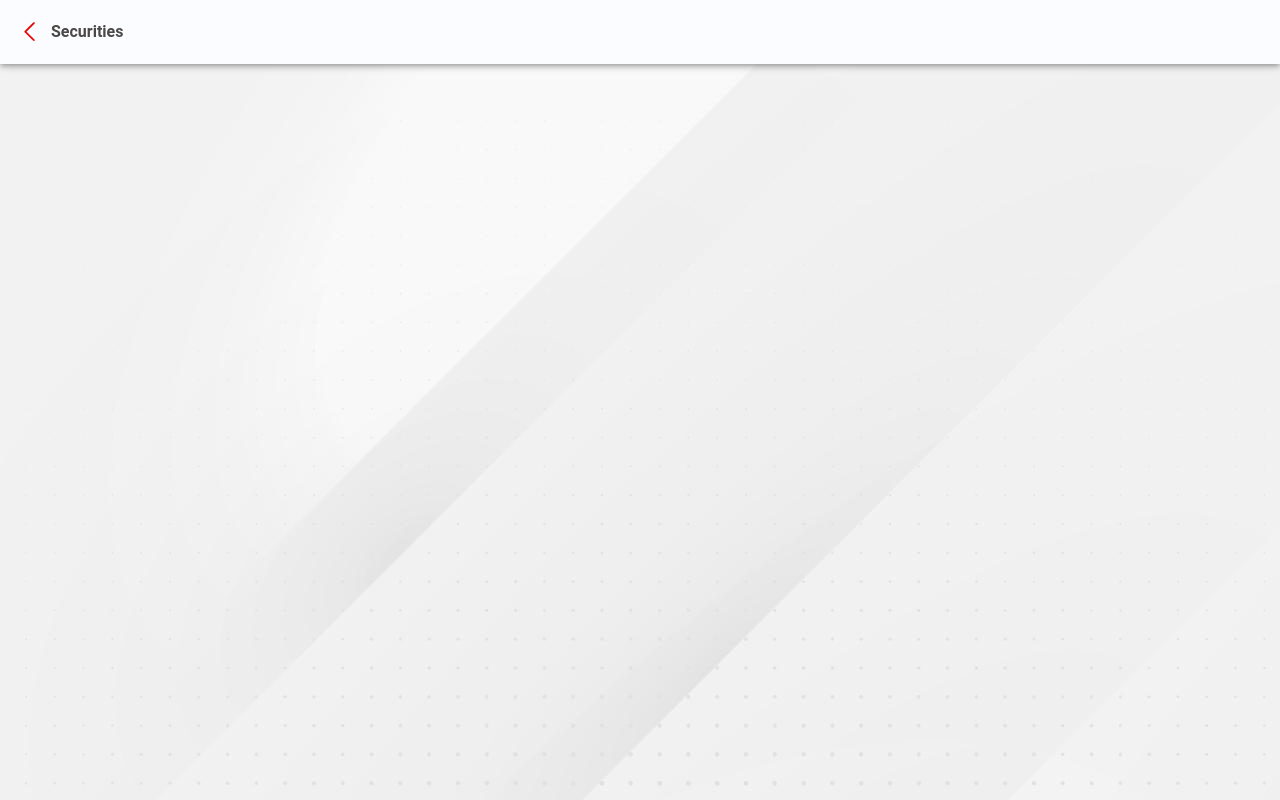
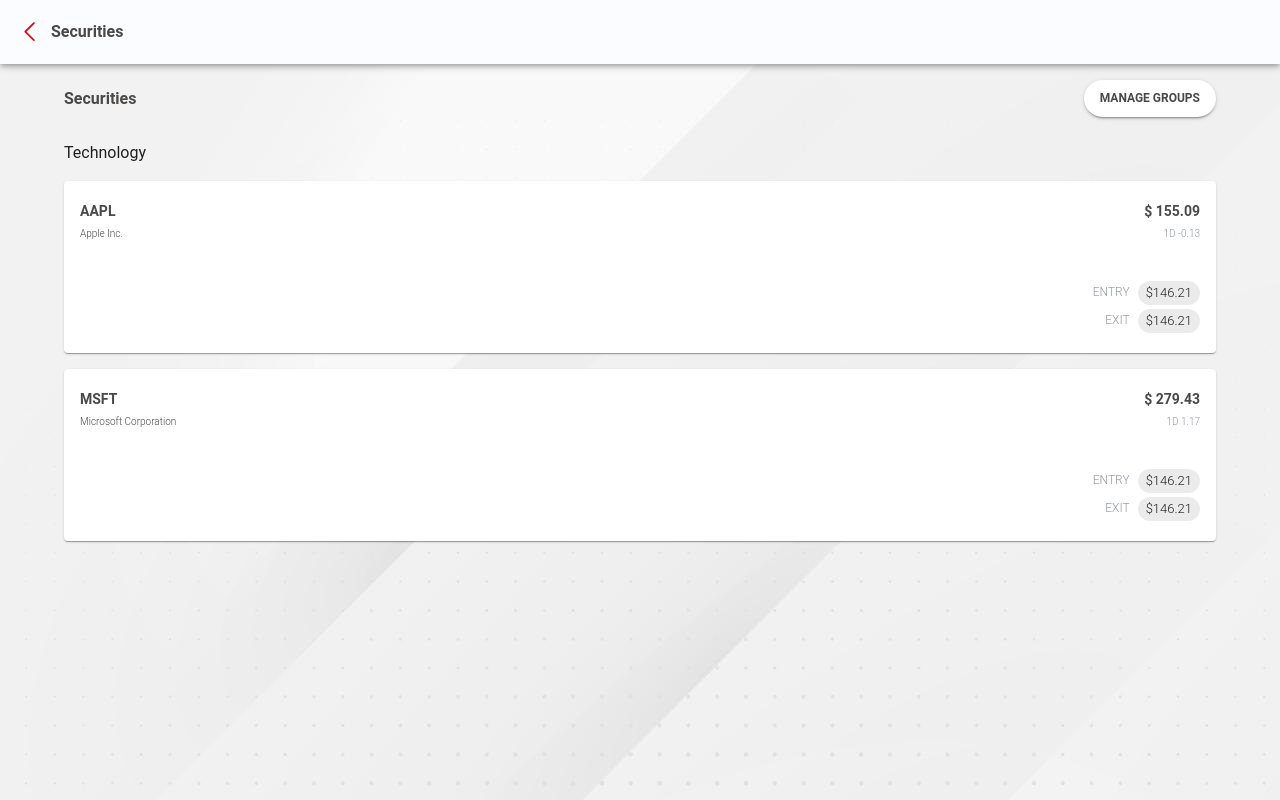
Before and after one commit to evelynpehty/IS484-IS-Project-Experience, a React (Create React App) app in the folder frontend/: page /view-watchlist in a window 1280 px wide. Built offline with nearby package versions, Linux system fonts and the light colour scheme.

Commit message:
view-watchlist.js

```diff
--- a/frontend/src/pages/Securities_Module/securities-summary.js
+++ b/frontend/src/pages/Securities_Module/securities-summary.js
@@ -6,7 +6,7 @@
 
 // MUI Components
 import Grid from '@mui/material/Unstable_Grid2';
-import { Container, Box, Typography, Card, CardContent, useTheme, Paper, Chip, Button } from "@mui/material";
+import { Container, Box, Typography, Card, CardContent, useTheme, Paper, Chip, Button} from "@mui/material";
 
 // Customised Components
 import MainAppBar from "../../components/MainAppBar";
@@ -213,6 +213,74 @@
                         </>
                     )
                 })}
+
+                <Card style={ styles.card2 }>
+                    {/* ### temporary add a Link to see the view-stock-details.js layout*/}
+                    <Link to="/view-stock-details"/>
+                    <CardContent>
+                        <Grid container direction="row" justifyContent="space-between" alignItems="center">
+                            <Typography variant="p" sx={{ fontSize: 16, fontWeight:"bold" }} color={ theme.palette.secondary.main }>
+                                AAPL
+                                <Typography variant="p" sx={{ fontSize: 12, fontWeight:"regular", ml: 2 }}>
+                                    Apple Inc.
+                                </Typography>
+                            </Typography>
+
+                            <Typography variant="p" sx={{ fontSize: 12 }} textAlign="end" color="#9197A4">
+                                Qty 30
+                                <Typography variant="p" sx={{ fontSize: 12, fontWeight:"regular", ml: 2 }} color={ styles.positive }>
+                                    <ArrowUpIcon />
+                                    175.18
+                                </Typography>
+                            </Typography>
+
+                        </Grid>
+                        <Grid container direction="row" justifyContent="space-between" alignItems="center">
+                            <Typography variant="p" sx={{ fontSize: 14 }} color={ theme.palette.secondary.main }>
+                                US$155.09
+                                <Typography variant="p" sx={{ fontSize: 12, fontWeight:"regular", ml: 2 }} color={ styles.negative } >
+                                    -0.13%
+                                </Typography>
+                            </Typography>
+                            <Typography sx={{ fontSize: 16, fontWeight:"bold" }} textAlign="end" color="#4B4948">
+                                SGD $6,234.62
+                            </Typography>
+                        </Grid>
+                    </CardContent>
+                </Card>
+
+                <Card style={ styles.card2 }>
+                    <CardContent>
+                        <Grid container direction="row" justifyContent="space-between" alignItems="center">
+                            <Typography variant="p" sx={{ fontSize: 16, fontWeight:"bold" }} color={ theme.palette.secondary.main }>
+                                TSLA
+                                <Typography variant="p" sx={{ fontSize: 12, fontWeight:"regular", ml: 2 }}>
+                                    Tesla Inc.
+                                </Typography>
+                            </Typography>
+
+                            <Typography variant="p" sx={{ fontSize: 12 }} textAlign="end" color="#9197A4">
+                                Qty 20
+                                <Typography variant="p" sx={{ fontSize: 12, fontWeight:"regular", ml: 2 }} color={ styles.negative }>
+                                    <ArrowDownIcon />
+                                    91.36
+                                </Typography>
+                            </Typography>
+
+                        </Grid>
+                        <Grid container direction="row" justifyContent="space-between" alignItems="center">
+                            <Typography variant="p" sx={{ fontSize: 14 }} color={ theme.palette.secondary.main }>
+                                US$180.83
+                                <Typography variant="p" sx={{ fontSize: 12, fontWeight:"regular", ml: 2 }} color={ styles.negative } >
+                                    -2.68%
+                                </Typography>
+                            </Typography>
+                            <Typography sx={{ fontSize: 16, fontWeight:"bold" }} textAlign="end" color="#4B4948">
+                                SGD $4,191.45
+                            </Typography>
+                        </Grid>
+                    </CardContent>
+                </Card>
             </Box>
         </Container>
         </React.Fragment>
--- a/frontend/src/pages/Securities_Module/view-stock-details.js
+++ b/frontend/src/pages/Securities_Module/view-stock-details.js
@@ -23,6 +23,7 @@
             <SecondaryAppBar link={ `/securities-details/${ticker}` } text="Securities Details" />
             <Container maxWidth="lg">
                 <Box sx={{ pt: 10, pb: 10 }}>
+
                 </Box>
             </Container>
         </>
--- a/frontend/src/pages/Securities_Module/view-watchlist.js
+++ b/frontend/src/pages/Securities_Module/view-watchlist.js
@@ -8,19 +8,118 @@
 
 // MUI Components
 import Grid from '@mui/material/Unstable_Grid2';
-import { Container, Box, Typography, Card, CardContent, useTheme, Paper, Chip, Button, Stack } from "@mui/material";
+import { Container, Box, Typography, Card, CardContent, useTheme, Chip, Tooltip } from "@mui/material";
 
 // Customised Components
 import SecondaryAppBar from "../../components/SecondaryAppBar";
 import WhiteReusableButton from "../../components/WhiteButton";
+import { fontWeight } from "@mui/system";
 
 function ViewWatchList() {
+    const theme = useTheme();
+    const styles = {
+        grid: {
+            marginBottom: "24px"
+        },
+        label: {
+            fontWeight: "bold",
+            color: "#4B4948",
+            fontSize: "16px"
+        },
+        cardContent: {
+            paddingBottom: "16px"
+        },
+        cardContentAlignRight: {
+            paddingBottom: "16px",
+            textAlign: "right",
+        },
+        positive: {
+            color: "#3BB537"
+        },
+        negative: {
+            color: "#E60000"
+        }
+    }
+
+    // fake stoke price data
+    const [securitiesList, setSecuritisList] = useState([
+        {
+            "ticker": "AAPL",
+            "stock_name": "Apple Inc.",
+            "price": 155.09,
+            "change": 0.50,
+            "changePercent": -0.13,
+            "entryPrice": 146.21,
+            "exitPrice": 154.49
+        },
+        {
+            "ticker": "MSFT",
+            "stock_name": "Microsoft Corporation",
+            "price": 279.43,
+            "change": 0.50,
+            "changePercent": 1.17,
+            "entryPrice": 262.18,
+            "exitPrice": 285.24
+        },
+    ])
 
     return (
         <>
-            <SecondaryAppBar link={ `/securities` } text="Securities" />
+            <SecondaryAppBar link={`/securities`} text="Securities" />
             <Container maxWidth="lg">
                 <Box sx={{ pt: 10, pb: 10 }}>
+
+                    {/* Label for Security and the button for manage groups */}
+                    <Grid container style={styles.grid} direction="row" justifyContent="space-between" alignItems="center">
+                        <Typography style={styles.label} variant="h6">Securities</Typography>
+                        <WhiteReusableButton buttonText="MANAGE GROUPS" />
+                    </Grid>
+
+                    {/* Name of the group of stocks*/}
+                    <Typography>Technology</Typography>
+
+                    {securitiesList.map((item, index) => {
+                        return (
+                            <>
+                                <Card sx={{ my: 2 }}>
+                                    <Grid container direction="row" xs={12}>
+                                        {/* Stock ticker & stock name */}
+                                        <Grid xs={5}>
+                                            <CardContent style={styles.cardContent}>
+                                                <Typography sx={{ fontSize: 14, fontWeight: "bold", my: 0.5 }} color={theme.palette.secondary.main}>{item.ticker}</Typography>
+                                                <Typography sx={{ fontSize: 10, fontWeight: "light", my: 0.5 }} color={theme.palette.secondary.main}>{item.stock_name}</Typography>
+                                            </CardContent>
+                                        </Grid>
+
+                                        {/* Price of the stock */}
+                                        <Grid xs={7}>
+                                        <CardContent style={styles.cardContentAlignRight}>
+                                            <Typography sx={{ fontSize: 14, fontWeight: "bold", my: 0.5 }} color={theme.palette.secondary.main}>$ {item.price}</Typography>
+                                            <Grid xs={12}>
+                                                <Typography sx={{ fontSize: 10, fontWeight: "light", my: 0.5 }} color="#9197A4">1D {item.changePercent}</Typography>
+
+                                            </Grid>
+
+                                        </CardContent>
+                                        {/* Entry and Exit price */}
+                                        <Tooltip title="Recommended entry/exit price" placement="top" arrow>
+                                            <CardContent style={styles.cardContentAlignRight}>
+                                                <Typography sx={{ fontSize: 12, fontWeight: "light", my: 0.5 }} color="#9197A4">
+                                                    ENTRY
+                                                    <Chip sx={{ ml: 1 }} size="small" label="$146.21"></Chip>
+                                                </Typography>
+                                                <Typography sx={{ fontSize: 12, fontWeight: "light", my: 0.5 }} color="#9197A4">
+                                                    EXIT
+                                                    <Chip sx={{ ml: 1 }} size="small" label="$146.21"></Chip>
+                                                </Typography>
+                                            </CardContent>
+                                        </Tooltip>
+                                        </Grid>
+                                    </Grid>
+                                </Card>
+                            </>
+                        )
+                    })}
                 </Box>
             </Container>
         </>
```
